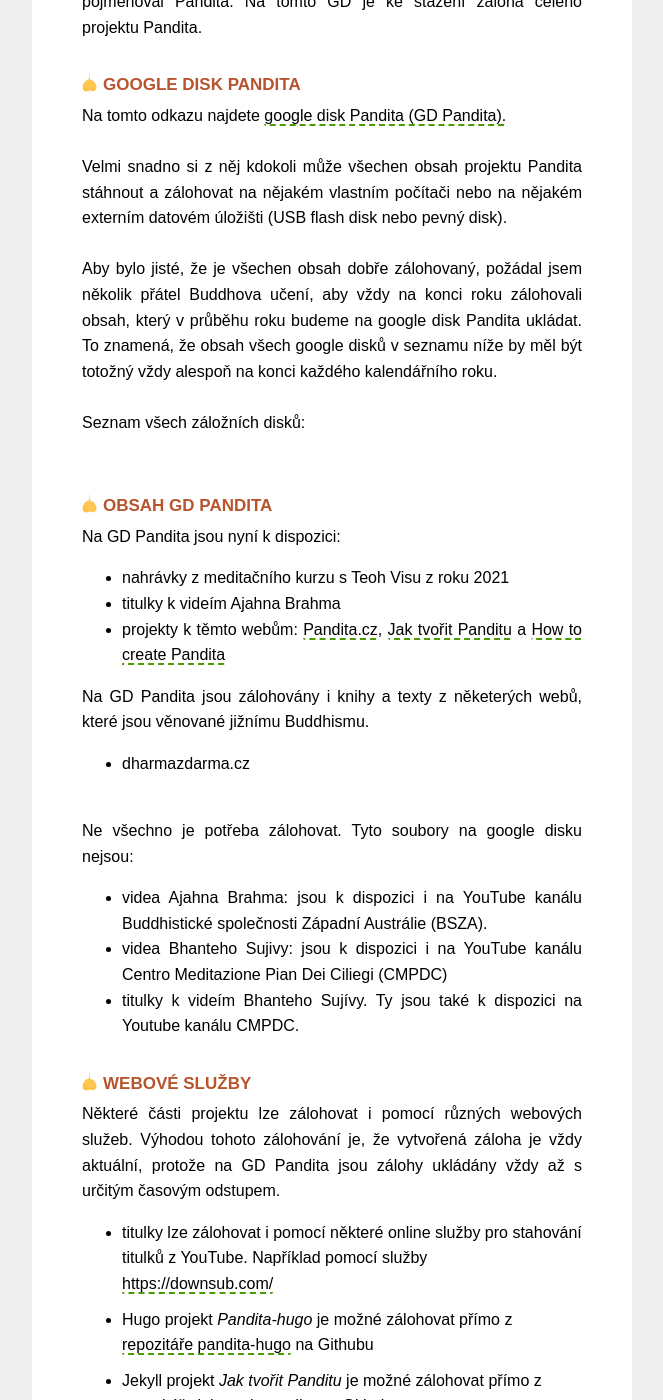
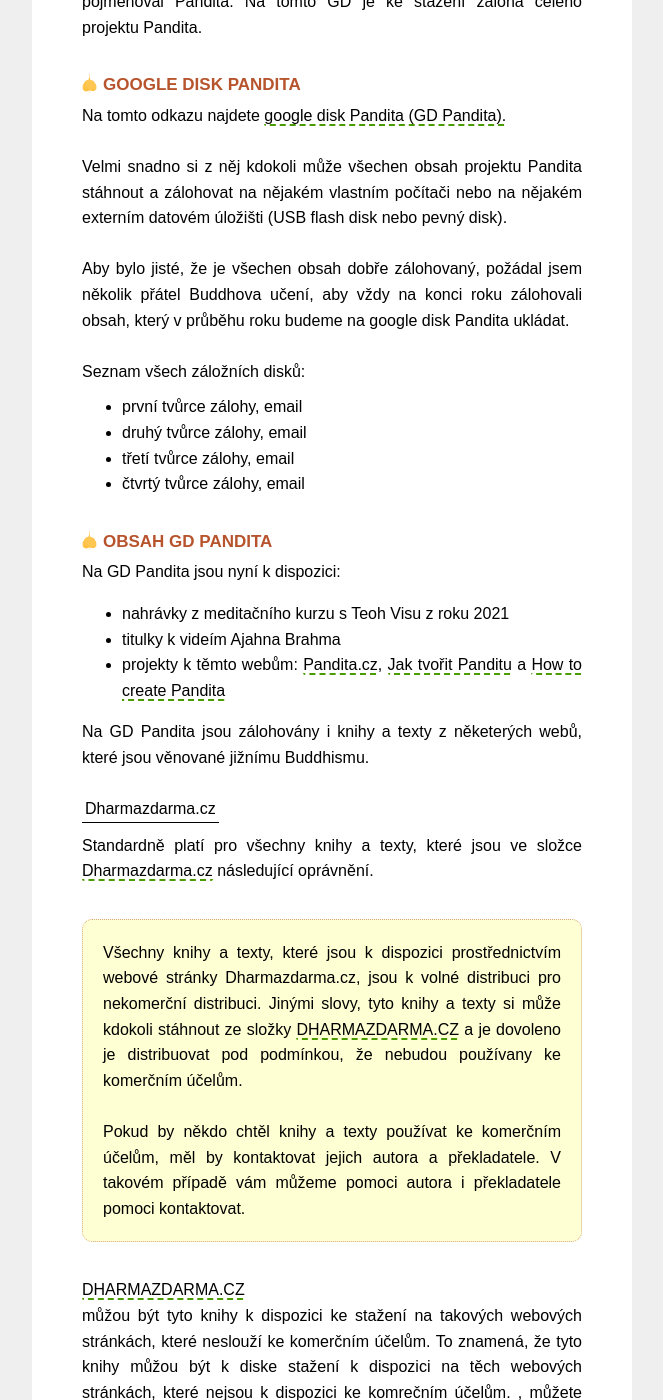
Before and after one commit to Borek78/jak-tvorit-panditu, a Jekyll site: the page built from zalohovani.md, in a window 1280 px wide and 1400 px high, scrolled down 484 px. Shown: the whole window, without its empty margins (308-971 px from the left). Built offline with Jekyll 4.4.1, drawn with Linux system fonts in a browser that asks for light colours; some of the changed text lies outside the part shown.

Commit message:
male zmeny

```diff
--- a/zalohovani.md
+++ b/zalohovani.md
@@ -15,9 +15,16 @@
 
 Velmi snadno si z něj kdokoli může všechen obsah projektu Pandita stáhnout a zálohovat na nějakém vlastním počítači nebo na nějakém externím datovém úložišti (USB flash disk nebo pevný disk).<br><br>
 
-Aby bylo jisté, že je všechen obsah dobře zálohovaný, požádal jsem několik přátel Buddhova učení, aby vždy na konci roku zálohovali obsah, který v průběhu roku budeme na google disk Pandita ukládat. To znamená, že obsah všech google disků v seznamu níže by měl být totožný vždy alespoň na konci každého kalendářního roku.<br><br>
+Aby bylo jisté, že je všechen obsah dobře zálohovaný, požádal jsem několik přátel Buddhova učení, aby vždy na konci roku zálohovali obsah, který v průběhu roku budeme na google disk Pandita ukládat. <br><br>
 
-Seznam všech záložních disků:<br><br>
+Seznam všech záložních disků:
+
+<ul style="margin-top:10px">
+<li>první tvůrce zálohy, email</li>
+<li>druhý tvůrce zálohy, email</li>
+<li>třetí tvůrce zálohy, email</li>
+<li>čtvrtý tvůrce zálohy, email</li>
+</ul>
 
 ### Obsah GD Pandita
 
@@ -29,10 +36,22 @@
 <li>projekty k těmto webům: <a href="https://pandita.cz/">Pandita.cz</a>, <a href="https://borek78.github.io/jak-tvorit-panditu/">Jak tvořit Panditu</a> a <a href="https://borek78.github.io/how-to-create-pandita/">How to create Pandita</a></li>
 </ul>
 
-Na GD Pandita jsou zálohovány i knihy a texty z něketerých webů, které jsou věnované jižnímu Buddhismu.
+Na GD Pandita jsou zálohovány i knihy a texty z něketerých webů, které jsou věnované jižnímu Buddhismu.<br><br>
 
-<ul>
-<li>dharmazdarma.cz</li>
+<div class="underline">Dharmazdarma.cz</div>
+Standardně platí pro všechny knihy a texty, které jsou ve složce [Dharmazdarma.cz]() následující oprávnění.
+
+<div class="citace">
+Všechny knihy a texty, které jsou k dispozici prostřednictvím webové stránky Dharmazdarma.cz, jsou k volné distribuci pro nekomerční distribuci. Jinými slovy, tyto knihy a texty si může kdokoli stáhnout ze složky <a href="">DHARMAZDARMA.CZ</a> a je dovoleno je distribuovat pod podmínkou, že nebudou používany ke komerčním účelům. <br><br>
+
+Pokud by někdo chtěl knihy a texty používat ke komerčním účelům, měl by kontaktovat jejich autora a překladatele. V takovém případě vám můžeme pomoci autora i překladatele pomoci kontaktovat.
+
+</div>
+<a href="">DHARMAZDARMA.CZ</a>
+
+můžou být tyto knihy k dispozici ke stažení na takových webových stránkách, které neslouží ke komerčním účelům. To znamená, že tyto knihy můžou být k diske stažení k dispozici na těch webových stránkách, které nejsou k dispozici ke komrečním účelům. , můžete být knihy ke stažení i nKnihy například můžete umístit na nějakou vlastní webovou stránku. Pokud byste chtěli knihy používat i ke komerční distibuci, museli
+
+ </div>
 </ul><br>
 
 Ne všechno je potřeba zálohovat. Tyto soubory na google disku nejsou:
```
Also changed, not shown: index.md (+2 -5 lines), licence-cc.md.
